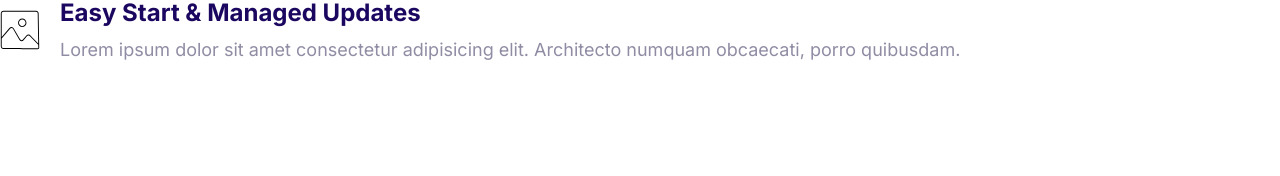
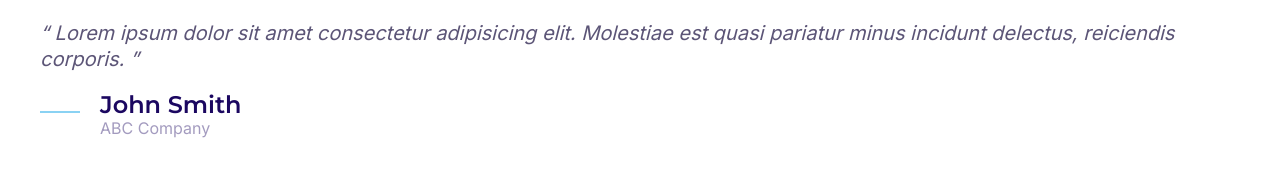
Before and after one commit to nikolaagatonovic/Projekat-Moshify, a plain HTML site: page index.html in a window 1280 px wide. Drawn offline with Linux system fonts and the light colour scheme.

Commit message:
Style quotes

```diff
--- a/css/style.css
+++ b/css/style.css
@@ -4,6 +4,7 @@
     --color-accent: #ff4416;
     --color-headings: #1b0760;
     --color-body: #918ca4;
+    --color-body-darker: #5c5577;
     --color-border: #ccc;
     --border-radius: 30px;
 }
@@ -370,6 +371,14 @@ a {
     margin-top: 0;
 }
 
+.quote__author {
+    font-style: normal;
+    font-weight: 500;
+    font-size: 3rem;
+    font-family: "Montserrat";
+    margin-bottom: 0;
+}
+
 .media__body {
     margin: 0 2rem;
 }
@@ -377,3 +386,45 @@ a {
 .media__image {
     margin-top: 1rem;
 }
+
+.quote__organization {
+    color: var(--color-headings);
+    opacity: 0.4;
+    font-size: 2rem;
+    font-style: normal;
+}
+
+/* Quotes */
+.quote {
+    font-size: 3rem;
+    font-style: italic;
+    color: var(--color-body-darker);
+    line-height: 1.3 ;
+}
+
+.quote__text::before {
+    content: open-quote;
+}
+
+.quote__text::after {
+    content: close-quote;
+}
+
+.quote__line {
+    position: relative;
+    bottom: 10px;
+}
+
+@media screen and (min-width: 1024px) {
+    .quote {
+        font-size: 2rem;
+    }
+
+    .quote__author {
+        font-size: 2.4rem;
+    }
+
+    .quote__organization {
+        font-size: 1.6rem;
+    }
+}
--- a/index.html
+++ b/index.html
@@ -14,18 +14,29 @@
       href="https://fonts.googleapis.com/css2?family=Inter:wght@400;600;700&display=swap"
       rel="stylesheet"
     />
+    <link rel="preconnect" href="https://fonts.googleapis.com">
+    <link rel="preconnect" href="https://fonts.gstatic.com" crossorigin>
+    <link href="https://fonts.googleapis.com/css2?family=Inter:wght@400;700&family=Montserrat:wght@600&display=swap" rel="stylesheet">
   </head>
   <body>
+    <blockquote class="quote">
+      <p class="quote__text">
+        Lorem ipsum dolor sit amet consectetur adipisicing elit. Molestiae est
+        quasi pariatur minus incidunt delectus, reiciendis corporis.
+      </p>
+      <footer>
         <div class="media">
           <div class="media__image">
-        <svg class="icon icon--primary">
-          <use xlink:href="images/sprite.svg#snap"></use>
+            <svg class="icon icon--primary quote__line">
+              <use xlink:href="images/sprite.svg#line"></use>
             </svg>
           </div>
           <div class="media__body">
-        <h3 class="media__title">Easy Start & Managed Updates</h3>
-        <p>Lorem ipsum dolor sit amet consectetur adipisicing elit. Architecto numquam obcaecati, porro quibusdam.</p>
+            <h3 class="media__title quote__author">John Smith</h3>
+            <p class="quote__organization">ABC Company</p>
           </div>
         </div>
+      </footer>
+    </blockquote>
   </body>
 </html>
```
Also changed, not shown: components/quotes.html (added, +19 -0 lines). Lines whose indentation alone changed are shown as unchanged.
